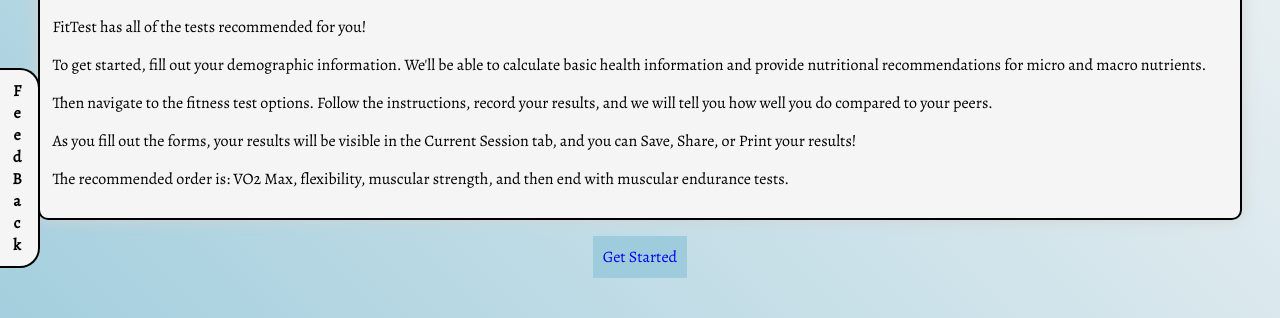
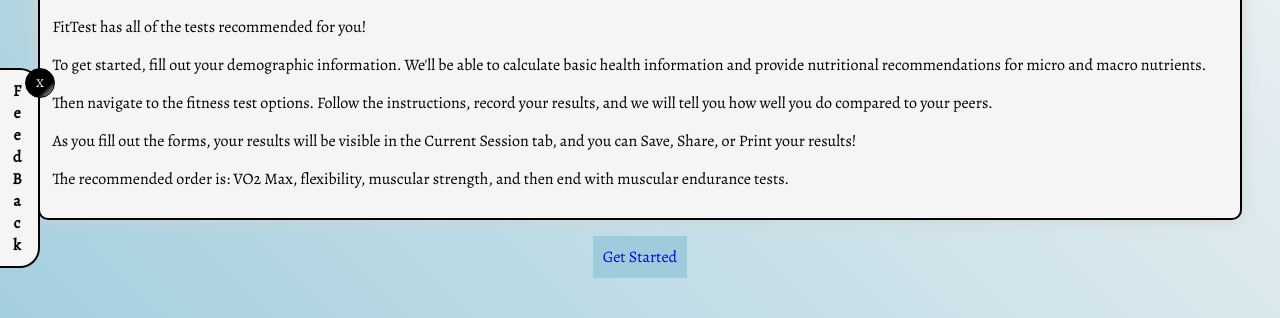
Before and after one commit to damatoaj/fitTest, a React (Create React App) app: page /parq in a window 1280 px wide. Shown: the part 332-650 px from the top of the page. Built offline with nearby package versions, Linux system fonts and the light colour scheme.

Commit message:
update the feedback

```diff
--- a/src/App.tsx
+++ b/src/App.tsx
@@ -6,6 +6,7 @@
 import './CSS/Details.css';
 import './CSS/Alert.css';
 
+import { useState } from 'react';
 import Alert from './Components/Alert';
 import NavBar from './Components/NavBar';
 import Footer from './Components/Footer';
@@ -45,6 +46,7 @@
 
 function App() {
   const { state } = useUserContext();
+  const [feedback, showFeedback] = useState(true);
   // useEffect(()=> {
   //   function handleHamburger() {
   //       if (window.innerWidth > 800) {
@@ -62,11 +64,17 @@
 // }, [])
     return (
       <>
-      <address>
+      {feedback && (
+        <address>
+          <button type='button' title='Close feedback widget' onClick={()=> {
+            showFeedback(false);
+          }}>X</button>
           <a href='mailto:mr.arthurdamato@gmail.com'>
+
               FeedBack
           </a>
       </address>
+      )}
       {state.error && <Alert message={state.error} type={'error'} />}
       {state.alert && <Alert message={state.alert.message} type={state.alert.type} />}
       {state.isLoading && <Loader />}
--- a/src/CSS/Buttons.css
+++ b/src/CSS/Buttons.css
@@ -83,6 +83,18 @@
     cursor: not-allowed;
   }
 
+  button[title='Close feedback widget'] {
+    border-radius: 50% !important;
+    height: 30px !important;
+    min-width: 30px;
+    width: 30px !important;
+    margin: 0;
+    padding: 0;
+    font-size: 12px;
+    position: absolute;
+    left: 25px;
+  }
+
   span:has(button) {
     display: flex;
     flex-direction: row;
--- a/src/CSS/Details.css
+++ b/src/CSS/Details.css
@@ -63,12 +63,67 @@
     background-color: var(--prm-lgt-blue);
 }
 
+footer > details > ul {
+    margin-right: 15px;
+}
+
 @media screen and (min-width:600px) {
     details > ul {
         display: flex;
         flex-wrap: wrap;
         flex-direction: column;
-        max-height: 350px;
-        padding-right:50px
+        max-height: 550px;
+        /* padding-right:50px */
     }
 }
+
+
+@media screen and (min-width:700px) {
+    details > ul {
+        display: flex;
+        flex-wrap: wrap;
+        flex-direction: column;
+        max-height: 450px;
+        /* padding-right:50px */
+    }
+}
+
+@media screen and (min-width:800px) {
+    details > ul {
+        display: flex;
+        flex-wrap: wrap;
+        flex-direction: column;
+        max-height: 500px;
+        /* padding-right:50px */
+    }
+}
+
+@media screen and (min-width:950px) {
+    details > ul {
+        display: flex;
+        flex-wrap: wrap;
+        flex-direction: column;
+        max-height: 400px;
+        /* padding-right:50px */
+    }
+}
+
+@media screen and (min-width:1000px) {
+    details > ul {
+        display: flex;
+        flex-wrap: wrap;
+        flex-direction: column;
+        max-height: 350px;
+        /* padding-right:50px */
+    }
+}
+
+@media screen and (min-width:1100px) {
+    details > ul {
+        display: flex;
+        flex-wrap: wrap;
+        flex-direction: column;
+        max-height: 250px;
+        /* padding-right:50px */
+    }
+}
--- a/src/CSS/Links.css
+++ b/src/CSS/Links.css
@@ -211,6 +211,10 @@
     max-width: 600px;
 }
 
+footer a {
+    width: clamp(200px, 100%, 300px);
+}
+
 @media screen and (min-width : 800px) {
     nav {
         display: flex;
```
